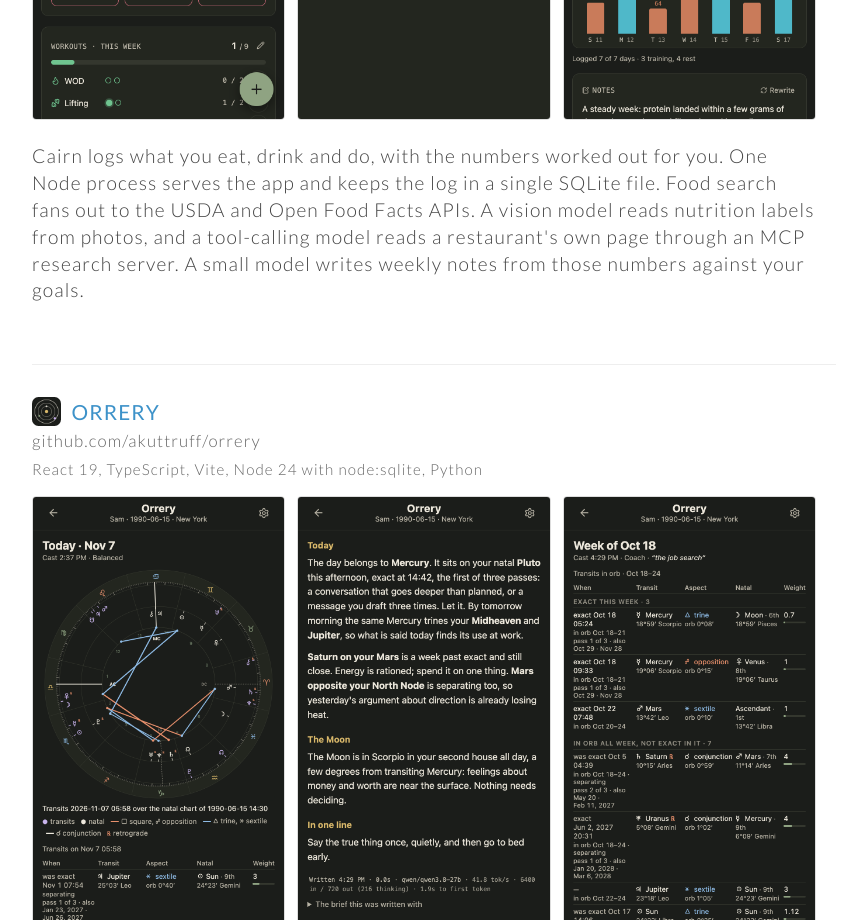
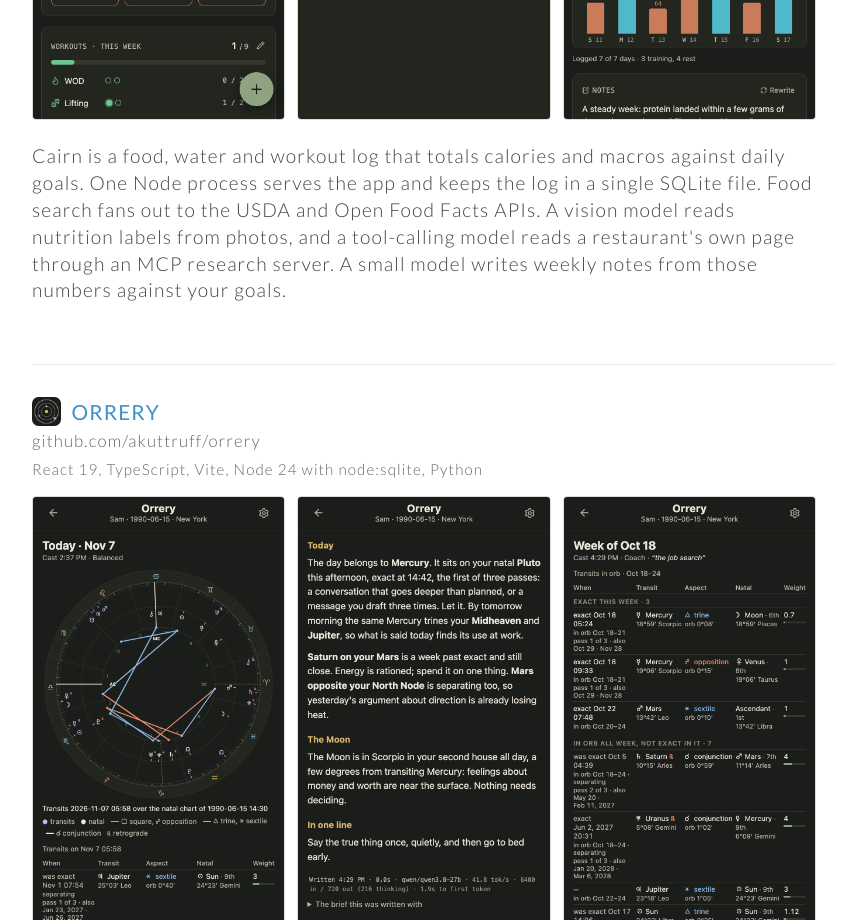
Before and after one commit to akuttruff/homepage, a React (Vite) app: page /projects in a window 1280 px wide. Shown: the part 2560-3480 px from the top of the page, without its empty margins (396-1243 px from the left). Built offline with nearby package versions, Linux system fonts and the light colour scheme.

Commit message:
feat: Cairn's summary says what it is

```diff
--- a/src/data/projects.tsx
+++ b/src/data/projects.tsx
@@ -98,7 +98,7 @@ const projectDetails: ProjectDetailType[] = [
     onDesktop: [cairnDayShot, cairnAddShot, cairnWeekShot],
     onPhone: [cairnDayShot, cairnWeekShot],
     summaryId: 'cairn-summary',
-    summary: 'Cairn logs what you eat, drink and do, with the numbers worked out for you. One Node process serves the app and keeps the log in a single SQLite file. Food search fans out to the USDA and Open Food Facts APIs. A vision model reads nutrition labels from photos, and a tool-calling model reads a restaurant\'s own page through an MCP research server. A small model writes weekly notes from those numbers against your goals.',
+    summary: 'Cairn is a food, water and workout log that totals calories and macros against daily goals. One Node process serves the app and keeps the log in a single SQLite file. Food search fans out to the USDA and Open Food Facts APIs. A vision model reads nutrition labels from photos, and a tool-calling model reads a restaurant\'s own page through an MCP research server. A small model writes weekly notes from those numbers against your goals.',
   }, {
     title: 'ORRERY',
     repoUrl: 'https://github.com/akuttruff/orrery',
```
